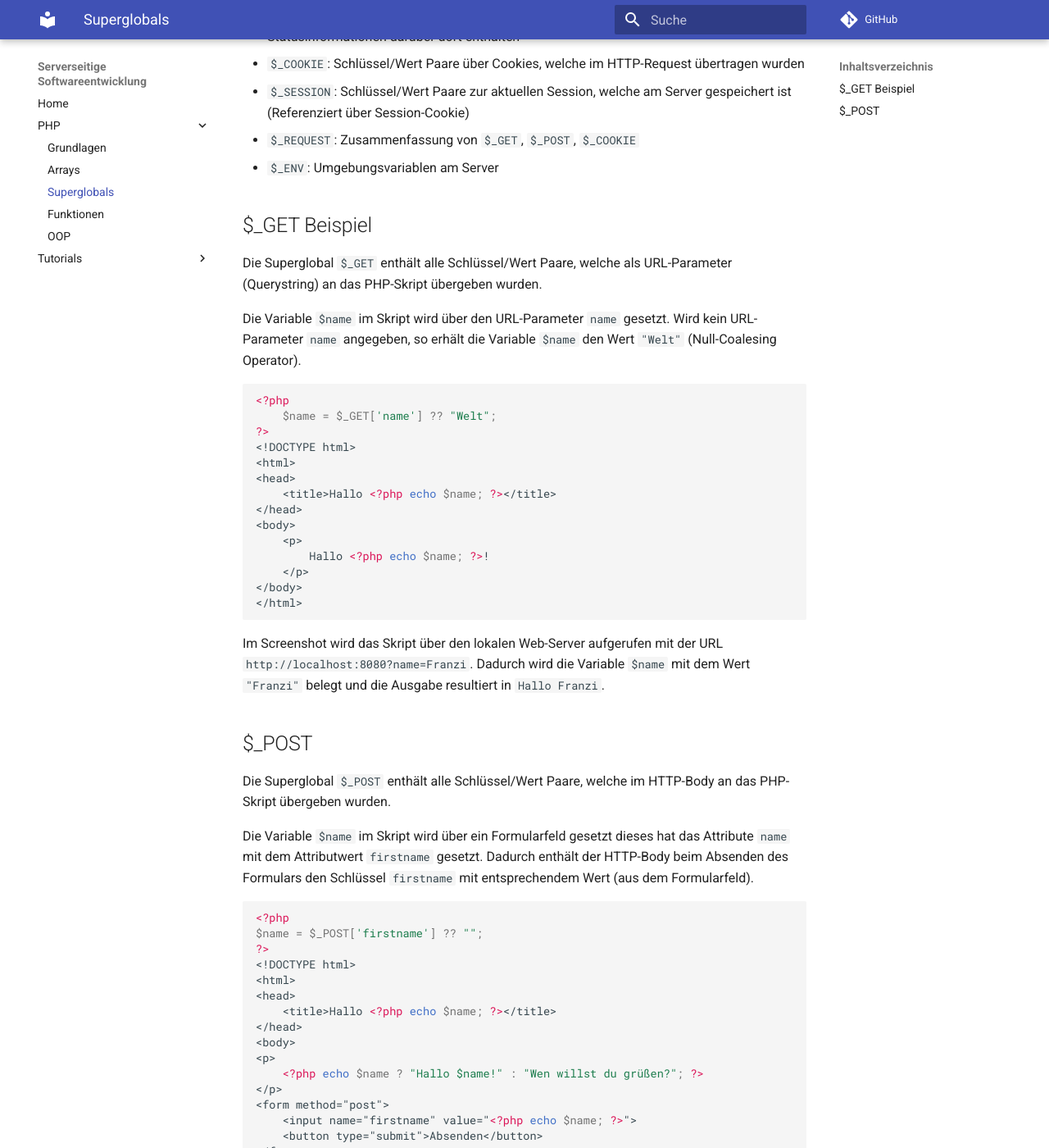
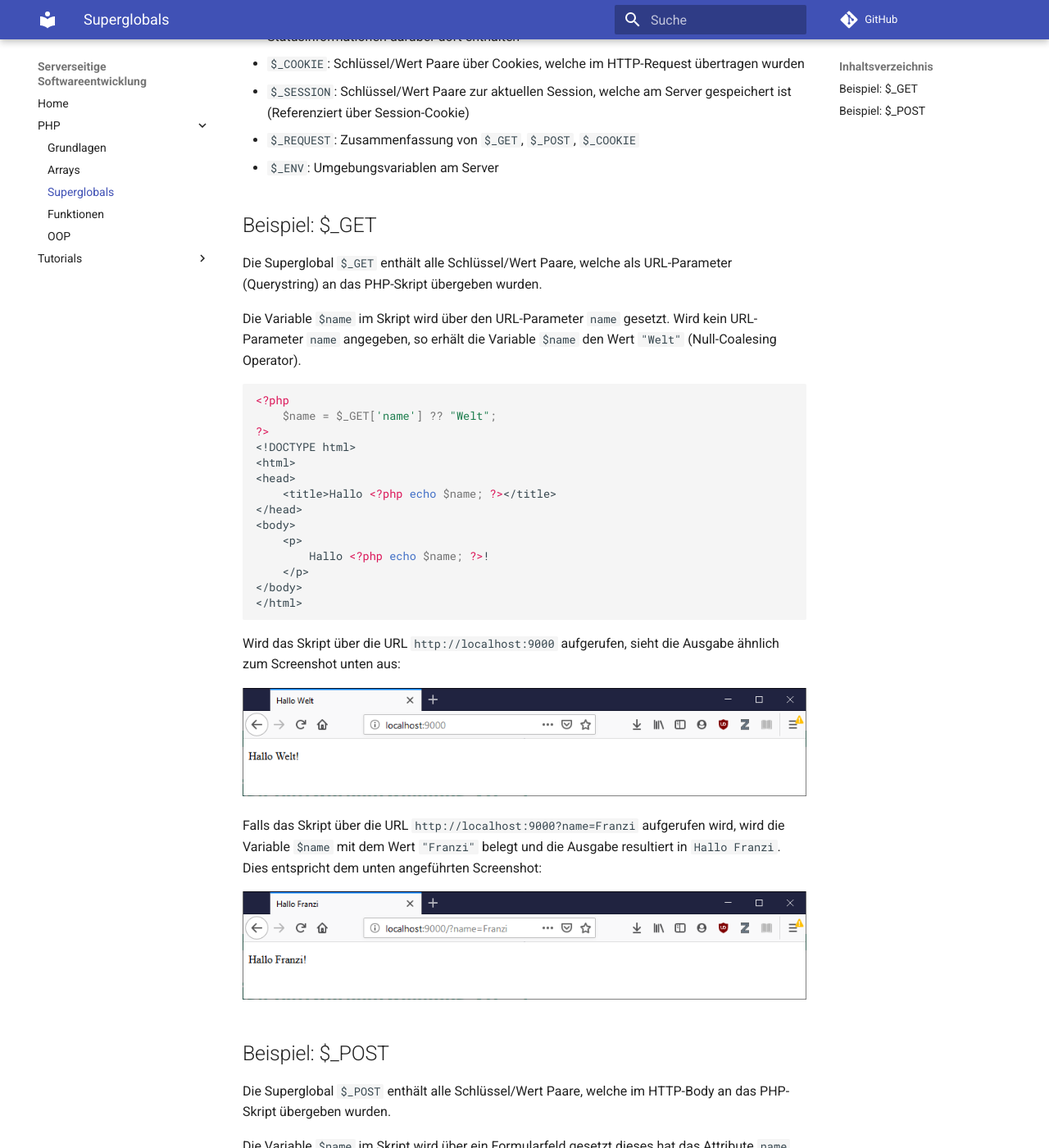
Before and after one commit to stefanhuber/serverseitige-softwareentwicklung, an MkDocs documentation site: the page built from content/php/03.md, in a window 1280 px wide and 1400 px high, scrolled down 367 px. Shown: the whole window at 82% size. Built offline with MkDocs 1.6.1 and Material for MkDocs 9.7.7, drawn with Linux system fonts in a browser that asks for light colours; comment, search, counter and statistics services are not loaded.

Commit message:
added images

````diff
--- a/content/php/03.md
+++ b/content/php/03.md
@@ -11,7 +11,7 @@ PHP definiert einige globale Variablen (bezeichnet als Superglobals), welche wic
  - `$_REQUEST`: Zusammenfassung von `$_GET`, `$_POST`, `$_COOKIE`
  - `$_ENV`: Umgebungsvariablen am Server
 
-## $_GET Beispiel
+## Beispiel: $_GET
 
 Die Superglobal `$_GET` enthält alle Schlüssel/Wert Paare, welche als URL-Parameter (Querystring) an das PHP-Skript übergeben wurden.
 
@@ -34,9 +34,15 @@ Die Variable `$name` im Skript wird über den URL-Parameter `name` gesetzt. Wird
 </html>
 ```
 
-Im Screenshot wird das Skript über den lokalen Web-Server aufgerufen mit der URL `http://localhost:8080?name=Franzi`. Dadurch wird die Variable `$name` mit dem Wert `"Franzi"` belegt und die Ausgabe resultiert in `Hallo Franzi`.
+Wird das Skript über die URL `http://localhost:9000` aufgerufen, sieht die Ausgabe ähnlich zum Screenshot unten aus:
 
-## $_POST
+![Screenshot 1](images/03_02.png "Screenshot 1")
+
+Falls das Skript über die URL `http://localhost:9000?name=Franzi` aufgerufen wird, wird die Variable `$name` mit dem Wert `"Franzi"` belegt und die Ausgabe resultiert in `Hallo Franzi`. Dies entspricht dem unten angeführten Screenshot:
+
+![Screenshot 2](images/03_01.png "Screenshot 2")
+
+## Beispiel: $_POST
 
 Die Superglobal `$_POST` enthält alle Schlüssel/Wert Paare, welche im HTTP-Body an das PHP-Skript übergeben wurden.
 
@@ -65,4 +71,8 @@ $name = $_POST['firstname'] ?? "";
 
 Im Screenshot wird das Skript über den lokalen Web-Server aufgerufen mit der URL `http://localhost:8080`.
 
+![Screenshot 3](images/03_03.png "Screenshot 3")
+
 Bei Absenden des Formulars mit dem Wert `Studenten` wird das Schlüssel/Wert Paar `firstname=Studenten` als POST (HTTP-Request mit Methode POST) an den Web-Server gesendet. Die Verarbeitung am Web-Server führt dazu, dass die Variable `$name` mit dem Wert `Studenten` belegt wird und an unterschiedlichen Stellen zur entsprechenden Ausgabe führt:
+
+![Screenshot 3](images/03_04.png "Screenshot 3")
````
Also changed, not shown: docs/php/03/index.html (+16 -11 lines), docs/search/search_index.json (+1 -1 lines), content/php/images/03_01.png (added), content/php/images/03_02.png (added), content/php/images/03_03.png (added), content/php/images/03_04.png (added), docs/php/images/03_01.png (added), docs/php/images/03_02.png (added), docs/php/images/03_03.png (added), docs/php/images/03_04.png (added), 1 other file.
